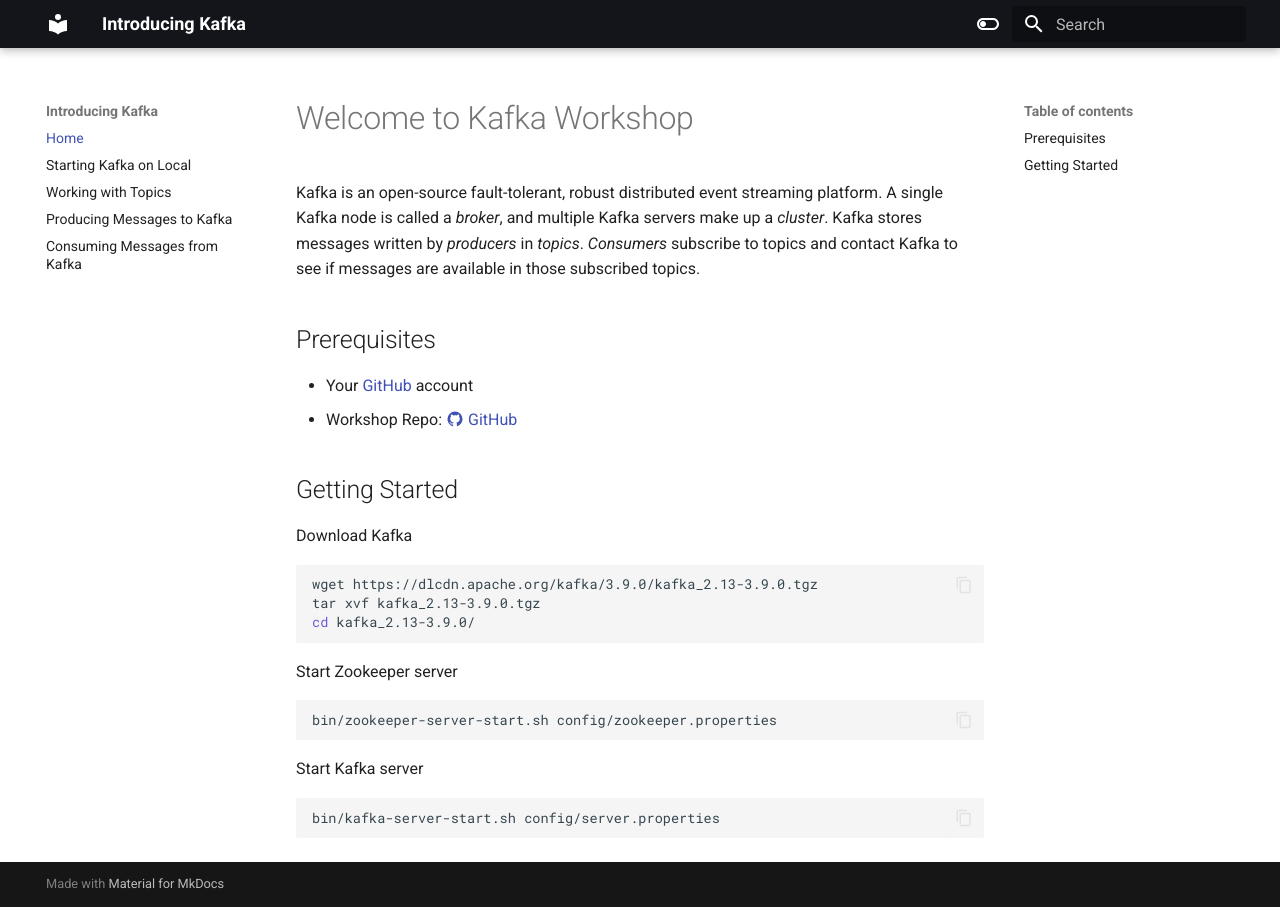
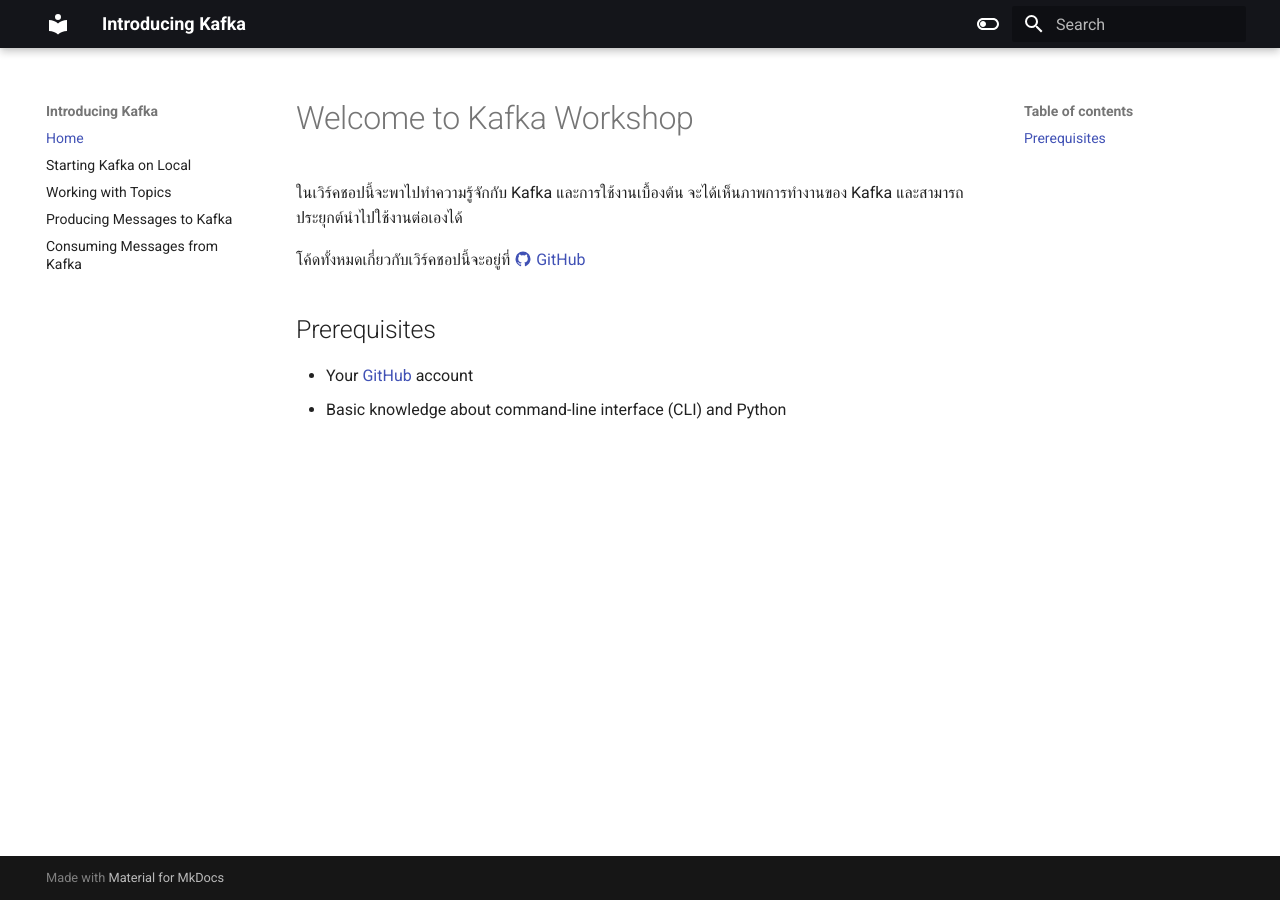
Before and after one commit to zkan/introducing-kafka, an MkDocs documentation site: the page built from docs/index.md, in a window 1280 px wide. Built offline with MkDocs 1.6.1 and Material for MkDocs 9.7.7, drawn with Linux system fonts in a browser that asks for light colours.

Commit message:
Revise and move stuff out of index page

````diff
--- a/docs/index.md
+++ b/docs/index.md
@@ -1,34 +1,11 @@
 # Welcome to Kafka Workshop
 
-Kafka is an open-source fault-tolerant, robust distributed event streaming
-platform. A single Kafka node is called a *broker*, and multiple Kafka servers
-make up a *cluster*. Kafka stores messages written by *producers* in *topics*.
-*Consumers* subscribe to topics and contact Kafka to see if messages are
-available in those subscribed topics.
+ในเวิร์คชอปนี้จะพาไปทำความรู้จักกับ Kafka และการใช้งานเบื้องต้น จะได้เห็นภาพการทำงานของ Kafka
+และสามารถประยุกต์นำไปใช้งานต่อเองได้
+
+โค้ดทั้งหมดเกี่ยวกับเวิร์คชอปนี้จะอยู่ที่ [:material-github: GitHub](https://github.com/zkan/introducing-kafka/){target=_blank}
 
 ## Prerequisites
 
 * Your [GitHub](https://github.com){target=_blank} account
-* Workshop Repo: [:material-github: GitHub](https://github.com/zkan/introducing-kafka/){target=_blank}
-
-## Getting Started
-
-Download Kafka
-
-```bash
-wget https://dlcdn.apache.org/kafka/3.9.0/kafka_2.13-3.9.0.tgz
-tar xvf kafka_2.13-3.9.0.tgz
-cd kafka_2.13-3.9.0/
-```
-
-Start Zookeeper server
-
-```bash
-bin/zookeeper-server-start.sh config/zookeeper.properties
-```
-
-Start Kafka server
-
-```bash
-bin/kafka-server-start.sh config/server.properties
-```
+* Basic knowledge about command-line interface (CLI) and Python
````
